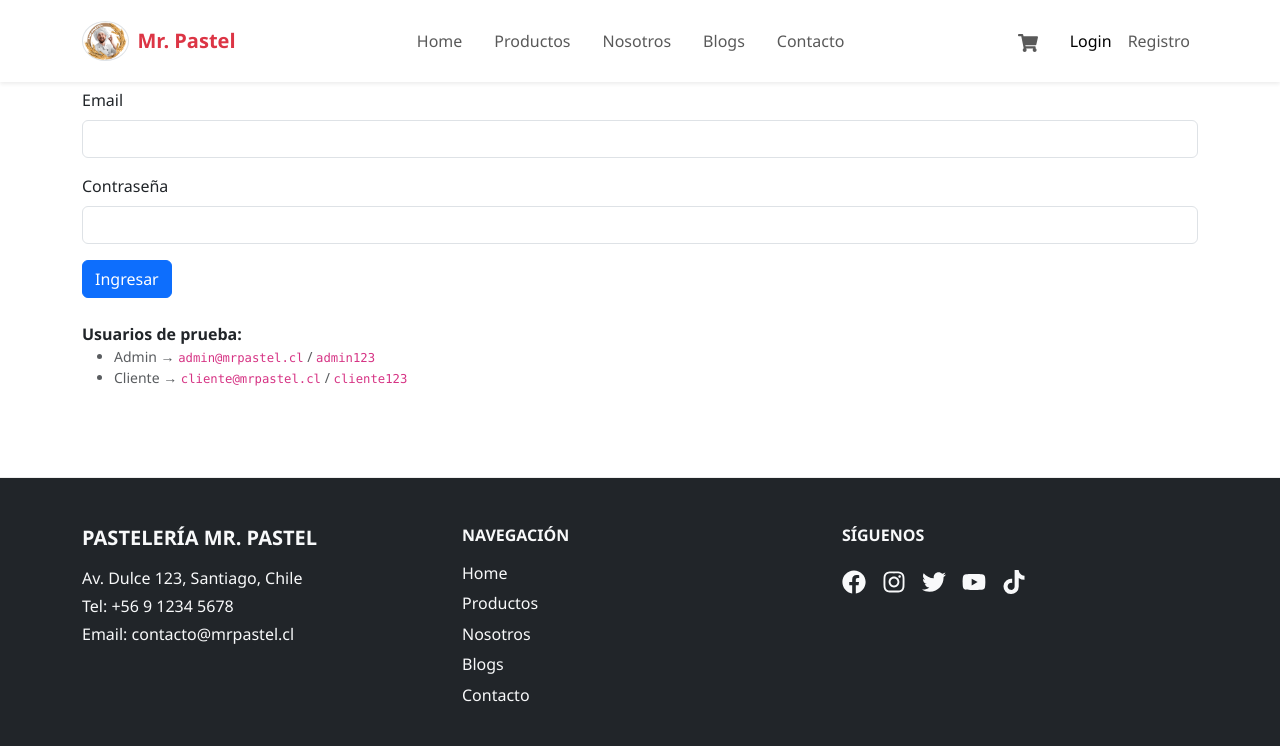
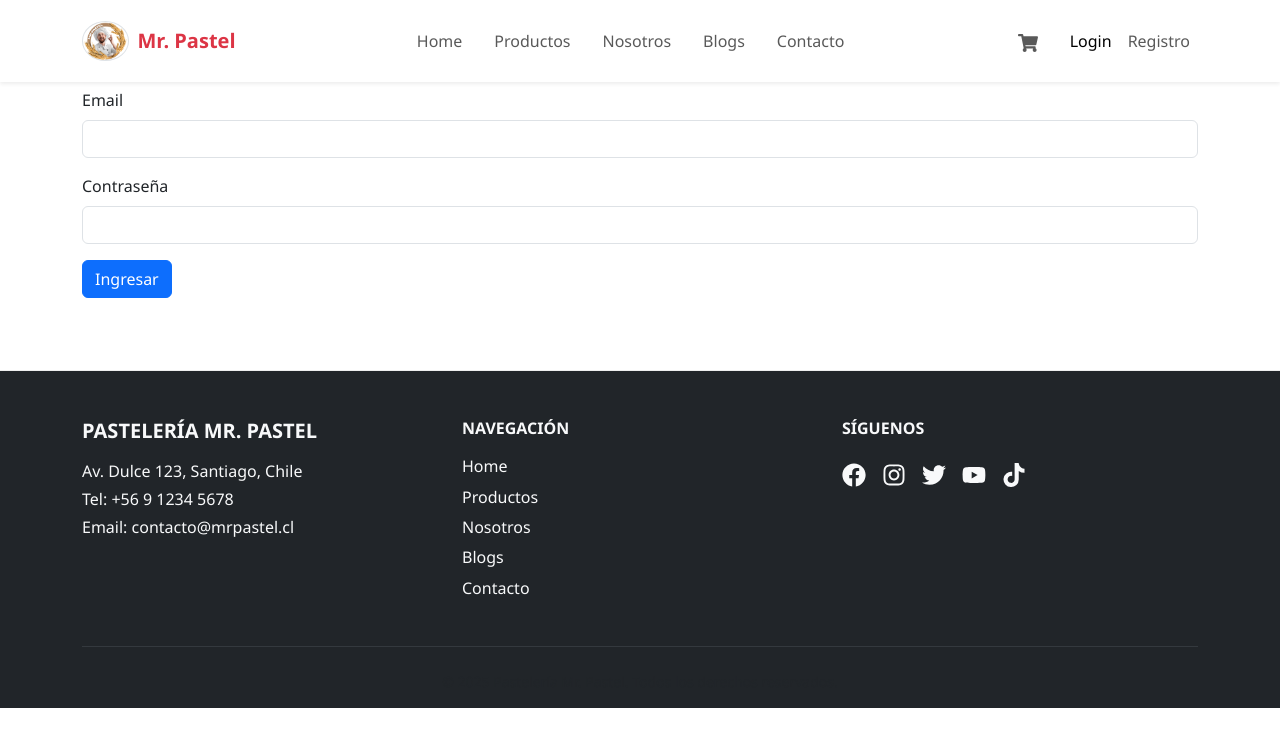
Before and after one commit to INMERCION/mr-pastel-react, a React (Create React App) app: page /login in a window 1280 px wide. Shown: the top 746 px of the page. Built offline with nearby package versions, Linux system fonts and the light colour scheme.

Commit message:
Actualizamos el login ya que nos daba alerta de variables llamadas pero no utilizadas

```diff
--- a/src/pages/Login.jsx
+++ b/src/pages/Login.jsx
@@ -1,20 +1,24 @@
-// src/pages/Login.jsx
 import { useState } from "react";
 import { Form, Button, Alert } from "react-bootstrap";
 import { useNavigate } from "react-router-dom";
 import { useAuth } from "../context/AuthContext";
 
 export default function Login() {
-  const { signIn, user } = useAuth();
+  // 1. CORRECCIÓN ESLINT: Quitamos 'user' que no se usaba
+  const { signIn } = useAuth();
   const nav = useNavigate();
-  const [form, setForm] = useState({ email: "", pass: "" });
+
+  // 2. CORRECIÓN LÓGICA: Cambiamos 'pass' a 'password' para que coincida con AuthContext
+  const [form, setForm] = useState({ email: "", password: "" });
   const [error, setError] = useState("");
 
   const onSubmit = async (e) => {
     e.preventDefault();
-    const res = await signIn(form.email, form.pass);
+
+    // 3. CORRECIÓN LÓGICA: Enviamos form.password
+    const res = await signIn(form.email, form.password);
+
     if (res) {
-      // signIn ahora devuelve el usuario sanitizado
       nav(res.role === "admin" ? "/admin" : "/");
     } else {
       setError("Credenciales incorrectas");
@@ -41,20 +45,15 @@ export default function Login() {
           <Form.Control
             type="password"
             required
-            value={form.pass}
-            onChange={(e) => setForm({ ...form, pass: e.target.value })}
+            // 4. CORRECIÓN LÓGICA: Vinculamos a form.password
+            value={form.password}
+            onChange={(e) => setForm({ ...form, password: e.target.value })}
           />
         </Form.Group>
         <Button type="submit">Ingresar</Button>
       </Form>
 
-      <div className="mt-4">
-        <strong>Usuarios de prueba:</strong>
-        <ul className="small text-muted">
-          <li>Admin → <code>admin@mrpastel.cl</code> / <code>admin123</code></li>
-          <li>Cliente → <code>cliente@mrpastel.cl</code> / <code>cliente123</code></li>
-        </ul>
-      </div>
+
     </>
   );
 }
```
